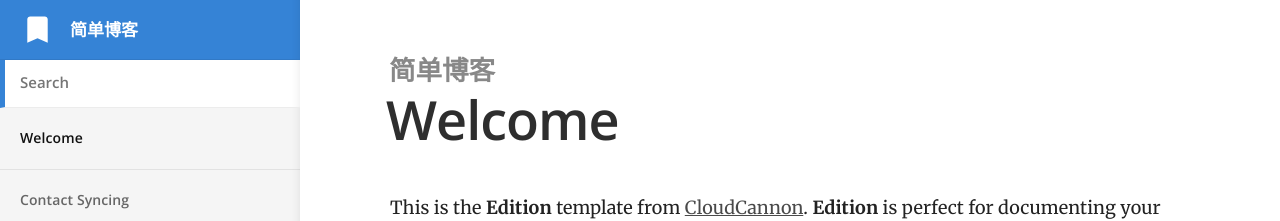
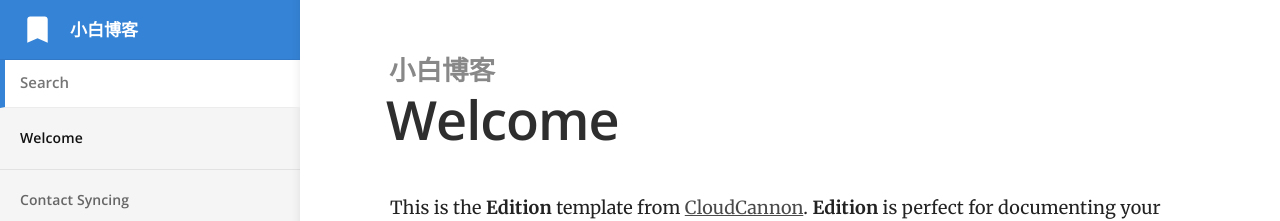
Before and after one commit to eippay/eippay.github.io, a Jekyll site: the page built from index.md, in a window 1280 px wide. Shown: the top 221 px of the page. Built offline with Jekyll 4.4.1, drawn with Linux system fonts in a browser that asks for light colours.

Commit message:
change title

```diff
--- a/_config.yml
+++ b/_config.yml
@@ -1,7 +1,7 @@
 # ----
 # Site
 
-title: 简单博客
+title: 小白博客
 url: "https://long-pig.cloudvent.net"
 baseurl:
 google_analytics_key:
@@ -61,7 +61,7 @@ defaults:
         order: Used to sort links in the navigation
       _options:
         content:
-          width: 800
+          width: 900
           height: 2000
   -
     scope:
```
